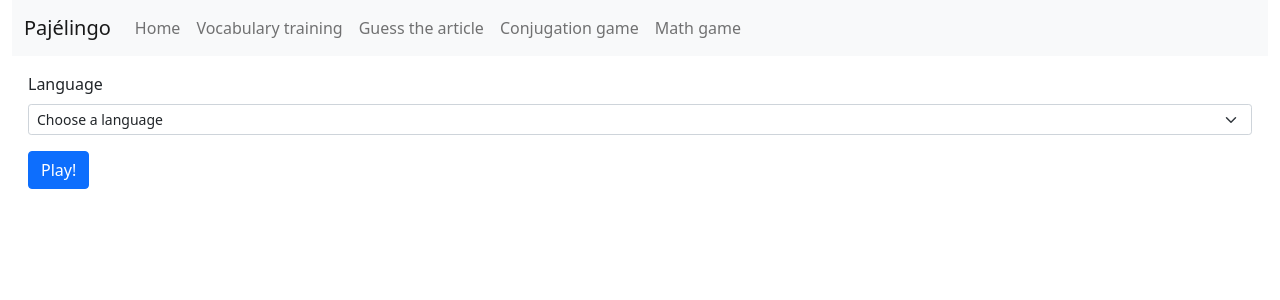
After one commit to HumbertoBPF/Pajelingo, a Django app: page /article_game/setup in a window 1280 px wide. The commit adds this page. Shown: the top 300 px of the page. Run offline with Django 4.2, Linux system fonts and the light colour scheme; data that the repository does not hold is empty.

Commit message:
Implementing article game

```diff
--- /dev/null
+++ b/languageschool/templates/article_game_setup.html
@@ -0,0 +1,25 @@
+{% extends 'base.html' %}
+
+{% block content %}
+
+{% if messages %}
+    {% for message in messages %}
+        <div class="mt-3 mx-3 alert alert-danger" role="alert">
+            {{message}}
+        </div>
+    {% endfor %}
+{% endif %}
+<form class="mt-3 mx-3" action="{% url 'article_game' %}" method="GET">
+    <div class="mb-3">
+        <label for="selectLanguage" class="form-label">Language</label>
+        <select class="form-select form-select-sm" aria-label=".form-select-sm example" name="language" id="selectLanguage">
+            <option value="" selected>Choose a language</option>
+            {% for language in languages %}
+                <option value="{{ language.language_name }}">{{ language.language_name }}</option>
+            {% endfor %}
+        </select>
+    </div>
+    <button type="submit" class="btn btn-primary">Play!</button>
+</form>
+
+{% endblock %}
--- a/languageschool/templates/base.html
+++ b/languageschool/templates/base.html
@@ -19,7 +19,7 @@
                 <div class="navbar-nav">
                     <a class="nav-link" aria-current="page" href="{% url 'index' %}">Home</a>
                     <a class="nav-link" href="{% url 'vocabulary_game_setup' %}">Vocabulary training</a>
-                    <a class="nav-link" href="#">Guess the article</a>
+                    <a class="nav-link" href="{% url 'article_game_setup' %}">Guess the article</a>
                     <a class="nav-link" href="#">Conjugation game</a>
                     <a class="nav-link" href="#">Math game</a>
                 </div>
--- a/languageschool/urls.py
+++ b/languageschool/urls.py
@@ -6,5 +6,7 @@ urlpatterns = [
     path('vocabulary_game/setup', views.vocabulary_game_setup, name = 'vocabulary_game_setup'),
     path('vocabulary_game/verify_answer', views.vocabulary_game_verify_answer, name = 'vocabulary_game_verify_answer'),
     path('vocabulary_game', views.vocabulary_game, name = 'vocabulary_game'),
-    path('article_game', views.article_game_setup, name = 'article_game_setup'),
+    path('article_game/setup', views.article_game_setup, name = 'article_game_setup'),
+    path('article_game', views.article_game, name = 'article_game'),
+    path('article_game/verify_answer', views.article_game_verify_answer, name = 'article_game_verify_answer')
 ]
--- a/languageschool/views.py
+++ b/languageschool/views.py
@@ -47,7 +47,7 @@ def vocabulary_game(request):
                 else:
                     messages.error(request, "The target and base languages must be different")
     # If some error was detected, go to the setup page
-    return vocabulary_game_setup(request)
+    return redirect('vocabulary_game_setup')
 
 def vocabulary_game_verify_answer(request):
     if request.method == "POST":
@@ -78,8 +78,41 @@ def vocabulary_game_verify_answer(request):
                                 'target_language': str(word_to_translate.language)})
             url = '{}?{}'.format(base_url, query_string)
             return redirect(url)
-    # If some error was detect, go to the setup page
+    # If some error was detected, go to the setup page
     return vocabulary_game_setup(request)
 
 def article_game_setup(request):
-    return render(request, 'article_game_setup.html')
+    # For the article game, English is not a language available since it has a unique article
+    languages = Language.objects.exclude(language_name = "English")
+
+    return render(request, 'article_game_setup.html', {'languages': languages})
+
+def article_game(request):
+    if request.method == "GET":
+        if request_contains(request.GET, ["language"]):
+            language = request.GET["language"]
+            # Verify if some language was chosen
+            if len(language) == 0:
+                messages.error(request, "You must choose a language")
+            else:
+                word = random.choice(Word.objects.filter(language=get_object_or_404(Language, language_name=language)).exclude(article = None))
+
+                return render(request, 'article_game.html', {'word': word})
+    # If some error was detected, go to setup page
+    return redirect('article_game_setup')
+
+def article_game_verify_answer(request):
+    if request.method == "POST":
+        if request_contains(request.POST, ["article", "word_id"]):
+            user_answer = request.POST["article"]
+            word_id = request.POST["word_id"]
+            word = get_object_or_404(Word, pk = word_id)
+            if word.article.article_name == user_answer:
+                messages.success(request, 'Correct :)\n'+str(word))
+            else:
+                messages.error(request, 'Wrong answer\n'+str(word))
+            base_url = reverse('article_game')
+            query_string =  urlencode({'language': str(word.language)})
+            url = '{}?{}'.format(base_url, query_string)
+            return redirect(url)
+    return article_game_setup(request)
```
Also changed, not shown: languageschool/templates/article_game.html (added, +22 -0 lines), languageschool/templates/vocabulary_game.html (+8 -6 lines).
